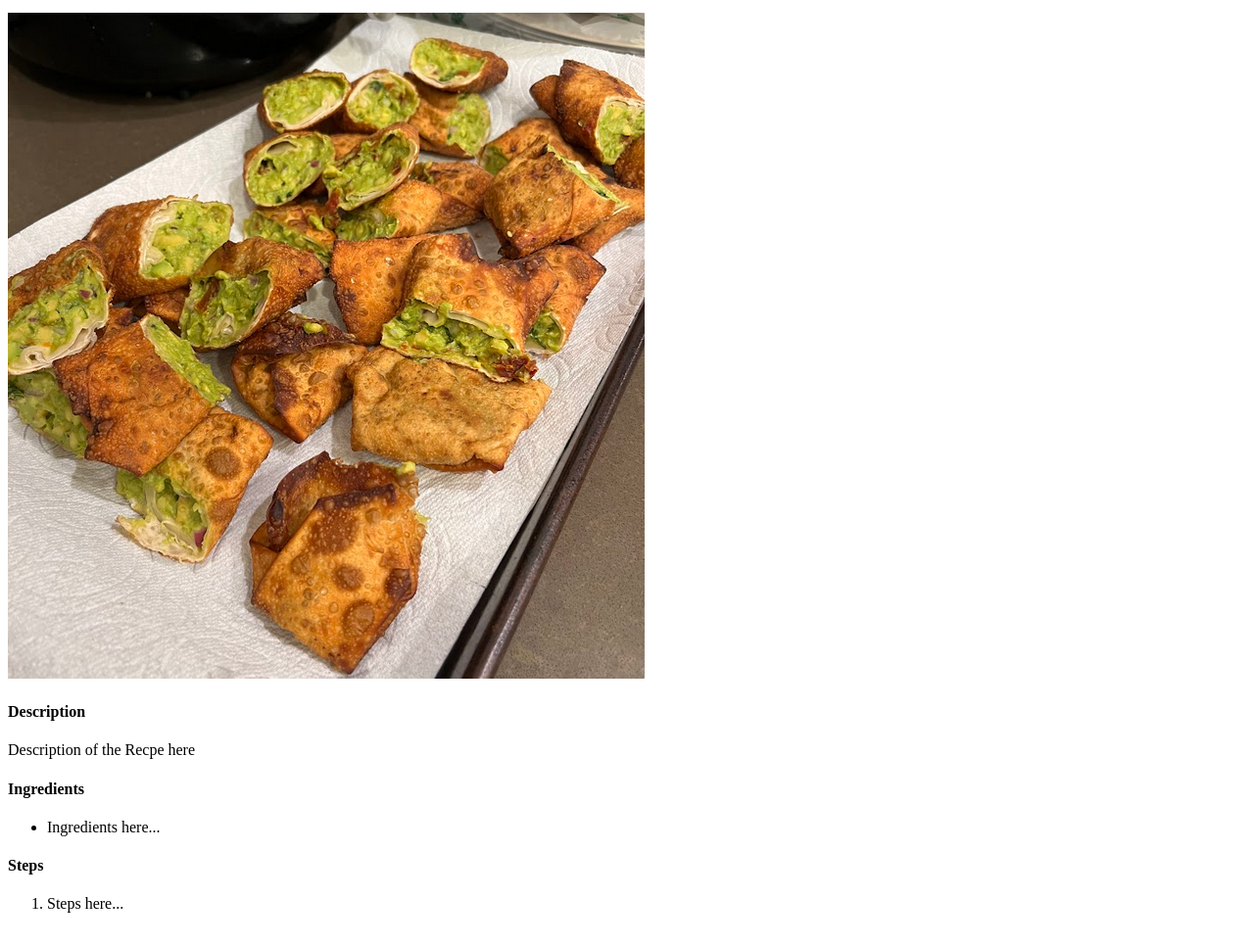
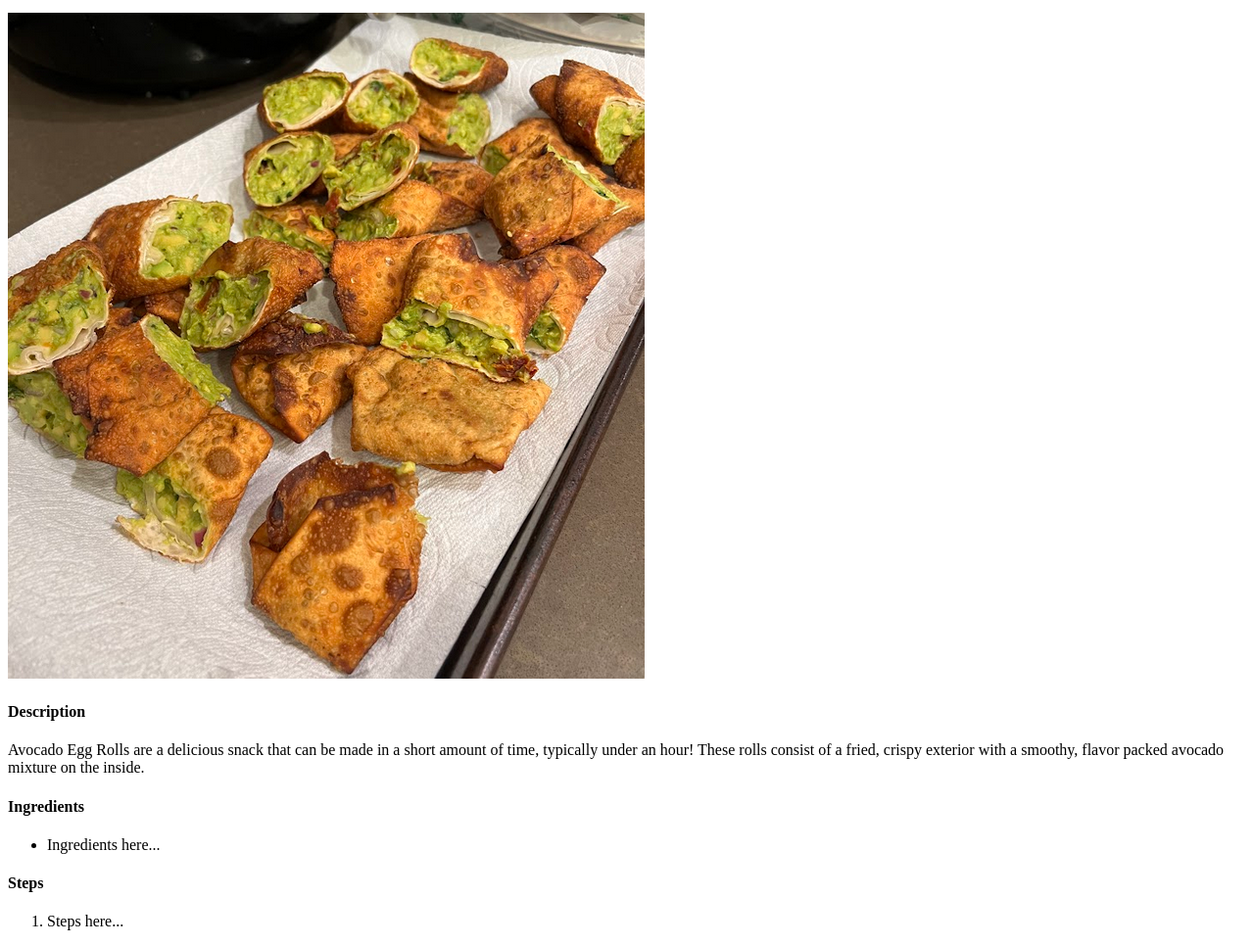
Before and after one commit to Dylan-Gresham/Odin-Recipes-Project, a plain HTML site: page recipes/avocado-eggrolls.html in a window 1280 px wide. Shown: the part 101-1067 px from the top of the page at 98% size. Drawn offline with Linux system fonts and the light colour scheme.

Commit message:
Fill in description of avocado egg rolls

```diff
--- a/recipes/avocado-eggrolls.html
+++ b/recipes/avocado-eggrolls.html
@@ -10,7 +10,8 @@
     <p> A Cheesecake Factory Copycat Recipe </p>
     <img src="../images/avorolls.png" alt="Homemade Avocado Egg Rolls sliced in half diagonally resting on a paper towel on a counter top">
     <h4> Description </h4>
-    <p> Description of the Recpe here </p>
+    <p> Avocado Egg Rolls are a delicious snack that can be made in a short amount of time, typically under an hour!
+        These rolls consist of a fried, crispy exterior with a smoothy, flavor packed avocado mixture on the inside. </p>
     <h4> Ingredients </h4>
     <ul>
         <li> Ingredients here... </li>
```
